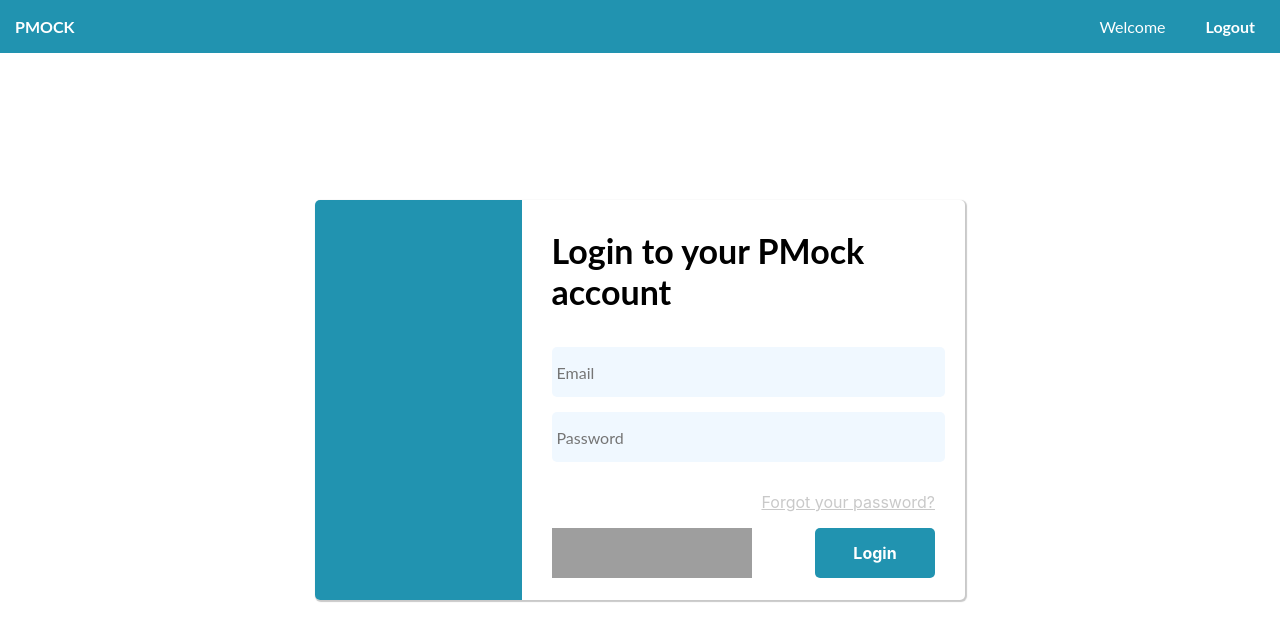
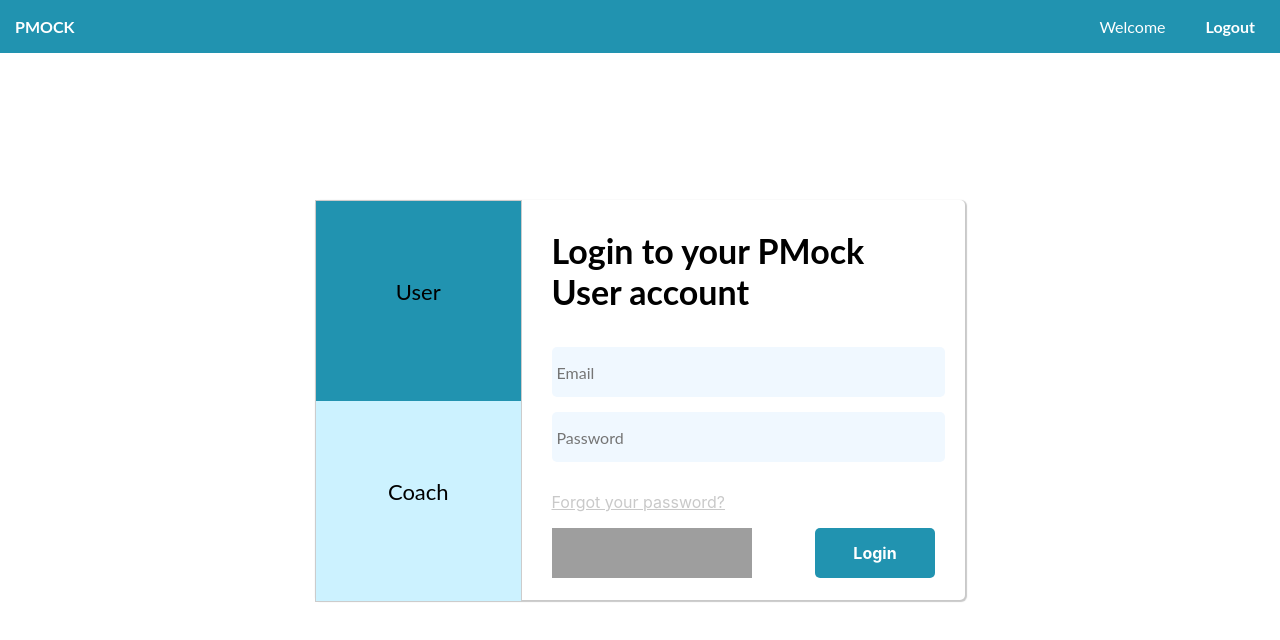
Before and after one commit to PMock-SEM/pmock-frontend, a React app: page /login in a window 1280 px wide. Built offline with nearby package versions, Linux system fonts and the light colour scheme; no server answers; grey boxes are pictures that could not be loaded.

Commit message:
Differentiating Coach from User login

```diff
--- a/src/containers/Login/Login.jsx
+++ b/src/containers/Login/Login.jsx
@@ -17,6 +17,7 @@ class Login extends Component {
       }
     };
   }
+
   componentWillReceiveProps(nextProps) {
     const code = queryString.parse(nextProps.location.search.code);
     if (code) {
@@ -24,11 +25,19 @@ class Login extends Component {
     }
   }
 
-  onLinkedinClick = (e) => {
+componentDidMount () {
+    document.getElementById("defaultOpen").click();
+}
+
+  onLinkedinUserClick = (e) => {
     window.localStorage.preventHref = window.location.href;
     window.location.href = `/users/auth/linkedin`;
   }
 
+onLinkedinCoachClick = (e) => {
+    window.localStorage.preventHref = window.location.href;
+    window.location.href = `/coaches/auth/linkedin`;
+  }
   onLoginClick = (e) => {
     e.preventDefault();
     this.props.login(this.state.user);
@@ -52,33 +61,103 @@ class Login extends Component {
     });
   }
 
+selectUser = (e) => {
+  // Declare all variables
+  var i, tabcontent, tablinks;
+
+  // Get all elements with class="tabcontent" and hide them
+  tabcontent = document.getElementsByClassName("tabcontent");
+  for (i = 0; i < tabcontent.length; i++) {
+    tabcontent[i].style.display = "none";
+  }
+
+  // Get all elements with class="tablinks" and remove the class "active"
+  tablinks = document.getElementsByClassName("tablinks");
+  for (i = 0; i < tablinks.length; i++) {
+    tablinks[i].className = tablinks[i].className.replace(" active", "");
+  }
+
+  // Show the current tab, and add an "active" class to the button that opened the tab
+  document.getElementById("User").style.display = "block";
+  e.currentTarget.className += " active";
+}
+
+selectCoach = (e) => {
+  // Declare all variables
+  var i, tabcontent, tablinks;
+
+  // Get all elements with class="tabcontent" and hide them
+  tabcontent = document.getElementsByClassName("tabcontent");
+  for (i = 0; i < tabcontent.length; i++) {
+    tabcontent[i].style.display = "none";
+  }
+
+  // Get all elements with class="tablinks" and remove the class "active"
+  tablinks = document.getElementsByClassName("tablinks");
+  for (i = 0; i < tablinks.length; i++) {
+    tablinks[i].className = tablinks[i].className.replace(" active", "");
+  }
+
+  // Show the current tab, and add an "active" class to the button that opened the tab
+  document.getElementById("Coach").style.display = "block";
+  e.currentTarget.className += " active";
+}
 
   render() {
     return (
+
       <div className='login'>
         <div className='login-popup'>
           <div className='login-left'>
+            <div class="tab">
+              <button class="tablinks" onClick={this.selectUser} id="defaultOpen">
+                <div class="login-type">
+                  User
+                </div>
+              </button>
+              <button class="tablinks" onClick={this.selectCoach}>
+                <div class="login-type">
+                  Coach
+                </div>
+              </button>
+            </div>
           </div>
           <div className='login-right'>
-            <div className='login-title'>Login to your PMock account</div>
-            <Input placeholder="Email" onInputChange={this.onEmailChange} />
-            <Input placeholder='Password' type='password' onInputChange={this.onPasswordChange} />
-            <p className='forget-password'>Forgot your password?</p>
 
-            <div style={{ display: 'inline' }}>
+            <div id="User" class="tabcontent">
+              <div className='login-title'>Login to your PMock User account</div>
+              <Input placeholder="Email" onInputChange={this.onEmailChange} />
+              <Input placeholder='Password' type='password' onInputChange={this.onPasswordChange} />
+              <p className='forget-password'>Forgot your password?</p>
 
-              <Button className='login-btn' text='Login' onButtonClick={this.onLoginClick} />
-              <img className='linkedin-login-btn' src='https://content.linkedin.com/content/dam/developer/global/en_US/site/img/signin-button.png' alt='aaa' onClick={this.onLinkedinClick}></img>
+              <div style={{ display: 'inline' }}>
+
+                <Button className='login-btn' text='Login' onButtonClick={this.onLoginClick} />
+                <img className='linkedin-login-btn' src='https://content.linkedin.com/content/dam/developer/global/en_US/site/img/signin-button.png' alt='aaa' onClick={this.onLinkedinUserClick}></img>
+              </div>
             </div>
-            {/* <div>
-              <a href='/video'>Upload a video</a>
-            </div> */}
+
+            <div id="Coach" class="tabcontent">
+              <div className='login-title'>Login to your PMock Coach account</div>
+              <Input placeholder="Email" onInputChange={this.onEmailChange} />
+              <Input placeholder='Password' type='password' onInputChange={this.onPasswordChange} />
+              <p className='forget-password'>Forgot your password?</p>
+
+              <div style={{ display: 'inline' }}>
+
+                <Button className='login-btn' text='Login' onButtonClick={this.onLoginClick} />
+                <img className='linkedin-login-btn' src='https://content.linkedin.com/content/dam/developer/global/en_US/site/img/signin-button.png' alt='aaa' onClick={this.onLinkedinCoachClick}></img>
+              </div>
+            </div>
+
           </div>
         </div>
       </div>
+
     )
   }
 }
+
 
 const mapStateToProps = (state) => {
   const { auth } = state;
--- a/src/containers/Login/login.scss
+++ b/src/containers/Login/login.scss
@@ -63,3 +63,45 @@ Input {
   height: 50px;
   display: inline;
 }
+
+/* Style the tab */
+.tab {
+  overflow: hidden;
+  border: 1px solid #ccc;
+  background-color: #f1f1f1;
+}
+
+/* Style the buttons that are used to open the tab content */
+.tab button {
+  background-color: #ccf2ff;
+  border: none;
+  outline: none;
+  cursor: pointer;
+  padding: 14px 16px;
+  transition: 0.3s;
+  display:block;
+  width: 100%;
+  height: 200px;
+}
+
+/* Change background color of buttons on hover */
+.tab button:hover {
+  background-color: #2193b0;
+}
+
+/* Create an active/current tablink class */
+.tab button.active {
+  background-color: #2193b0;
+}
+
+/* Style the tab content */
+.tabcontent {
+  display: none;
+  border-top: none;
+}
+
+.login-type {
+  font-family: Lato;
+  font-size: 22px;
+  margin-bottom: 20px;
+}
```
